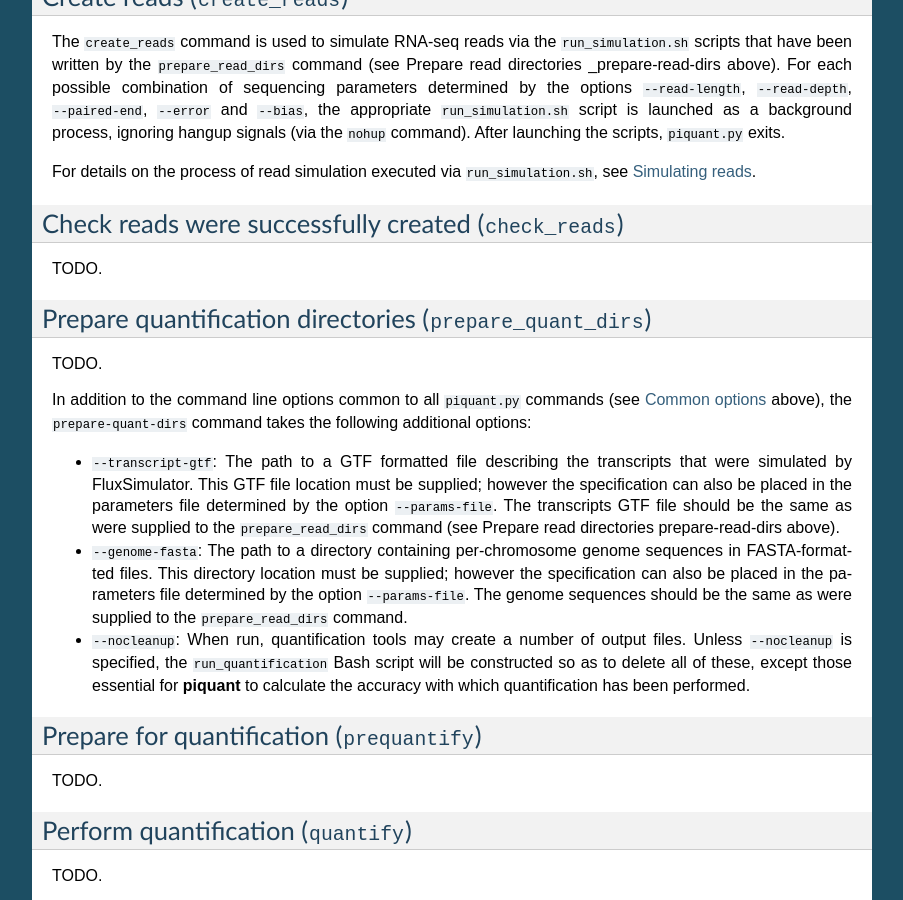
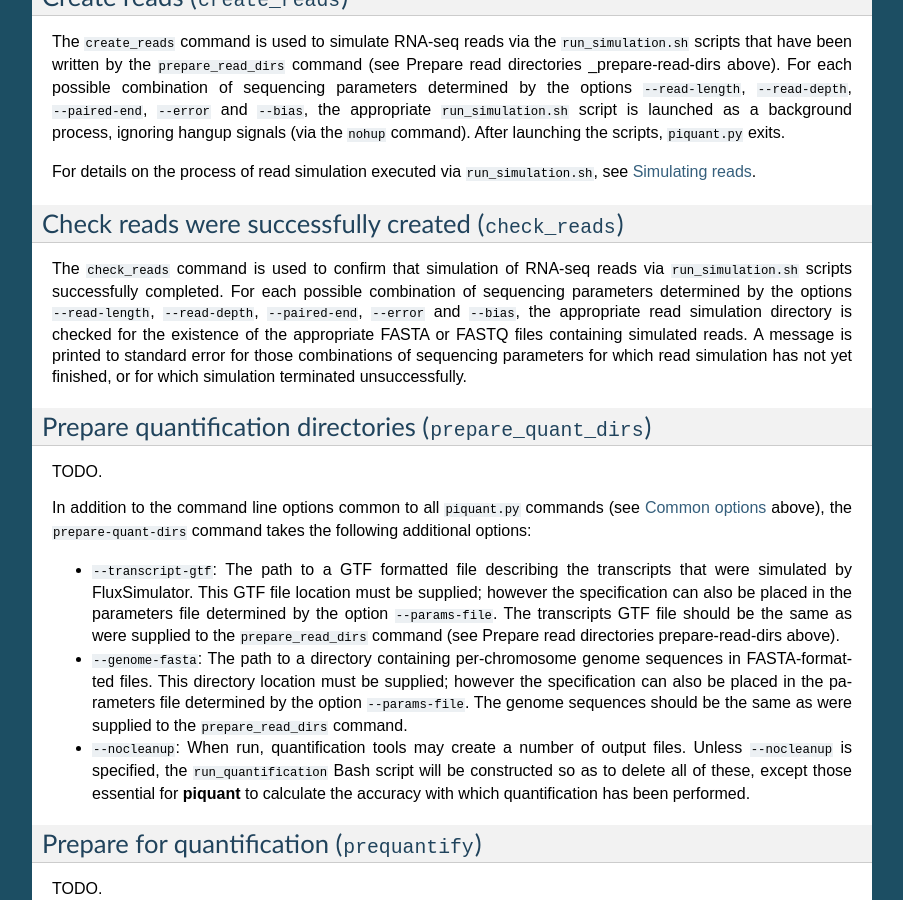
Before and after one commit to lweasel/piquant, a Sphinx documentation site: the page built from docs/commands.rst, in a window 1280 px wide and 900 px high, scrolled down 2639 px. Shown: the whole window, without its empty margins (198-1101 px from the left). Built offline with Sphinx 7.4.7, drawn with Linux system fonts in a browser that asks for light colours; some of the changed text lies outside the part shown.

Commit message:
"Check reads" command.

```diff
--- a/docs/commands.rst
+++ b/docs/commands.rst
@@ -49,7 +49,7 @@ Sequencing parameters can be specified in both a parameters file, and via indivi
 
 ``piquant.py`` commands also share the following additional common command line options:
 
-* ``--log-level``: One of the strings "debug", "info", "warning", "error" or "critical" (default "info"), determining the maximum severity level at which log messages will be written to standard out.
+* ``--log-level``: One of the strings "debug", "info", "warning", "error" or "critical" (default "info"), determining the maximum severity level at which log messages will be written to standard error.
 * ``--out-dir``: The parent directory into which directories in which reads will be simulated, or quantification performed, will be written (default "output"). This directory must already exist.
 
 .. _prepare-read-dirs:
@@ -103,7 +103,7 @@ For details on the process of read simulation executed via ``run_simulation.sh``
 Check reads were successfully created (``check_reads``)
 -------------------------------------------------------
 
-TODO.
+The ``check_reads`` command is used to confirm that simulation of RNA-seq reads via ``run_simulation.sh`` scripts successfully completed. For each possible combination of sequencing parameters determined by the options ``--read-length``, ``--read-depth``, ``--paired-end``, ``--error`` and ``--bias``, the appropriate read simulation directory is checked for the existence of the appropriate FASTA or FASTQ files containing simulated reads. A message is printed to standard error for those combinations of sequencing parameters for which read simulation has not yet finished, or for which simulation terminated unsuccessfully.
 
 Prepare quantification directories (``prepare_quant_dirs``)
 -----------------------------------------------------------
```
